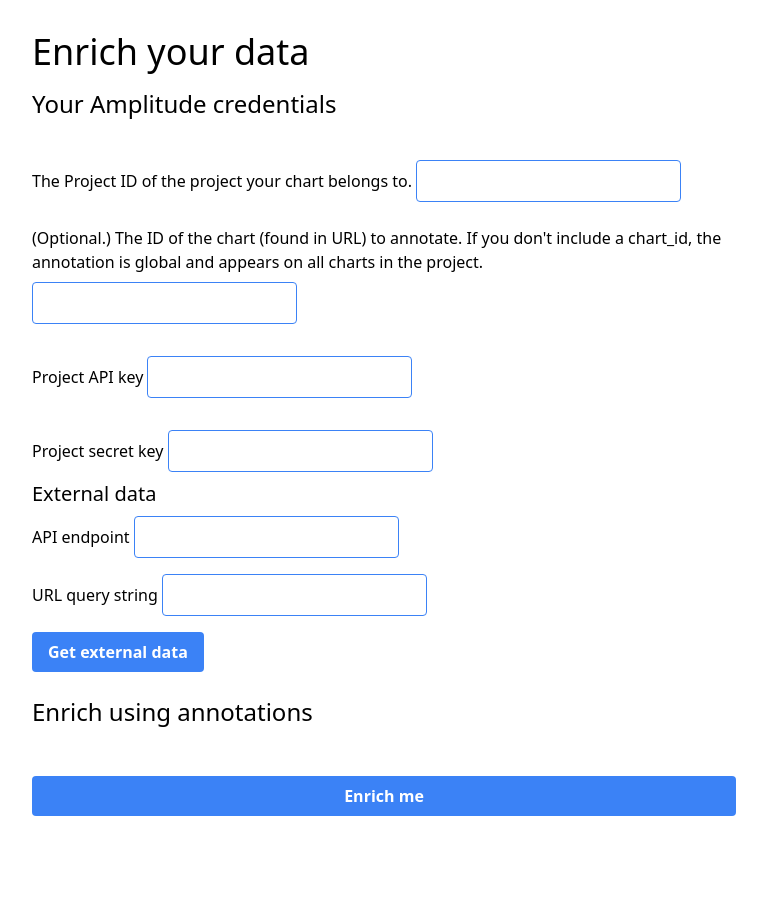
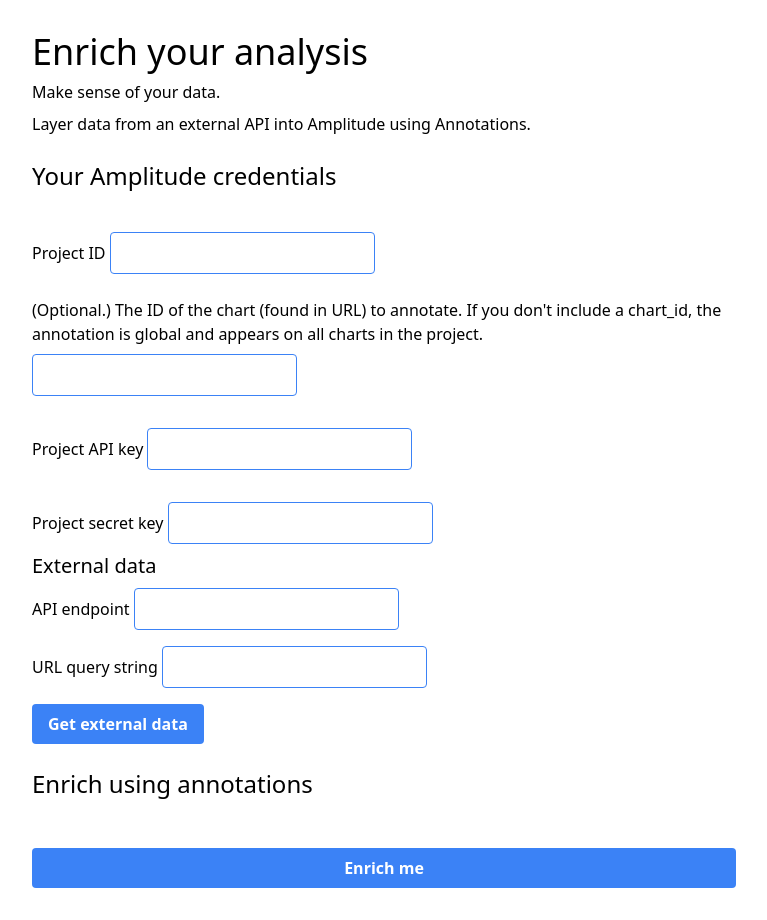
Before and after one commit to mbanerjeepalmer/amplitude-hack, a plain HTML site: page index.html in a window 1280 px wide. Shown: the whole page, without its empty margins (256-1023 px from the left). Before the commit the page ends 848 px from the top, so only its background shows below. Drawn offline with nearby package versions, Linux system fonts and the light colour scheme.

Commit message:
Guidance

```diff
--- a/index.html
+++ b/index.html
@@ -8,13 +8,14 @@
     <script src="https://cdn.tailwindcss.com"></script>
   </head>
   <body class="container max-w-3xl min-h-screen mx-auto p-4 sm:p-6 lg:p-8">
-    <h1 class="text-4xl">Enrich your data</h1>
-
+    <h1 class="text-4xl">Enrich your analysis</h1>
+    <p class="my-2">Make sense of your data.</p>
+    <p class="my-2">Layer data from an external API into Amplitude using Annotations.</p>
     <section class="flex flex-col space-y-4">
       <h2 class="text-2xl my-4">Your Amplitude credentials</h2>
       <div>
         <label for="app_id"
-          >The Project ID of the project your chart belongs to.</label
+          >Project ID</label
         >
         <input type="text" class="bg-transparent py-2 px-4 border border-blue-500 rounded my-2 w-auto" id="app_id" />
       </div>
```
